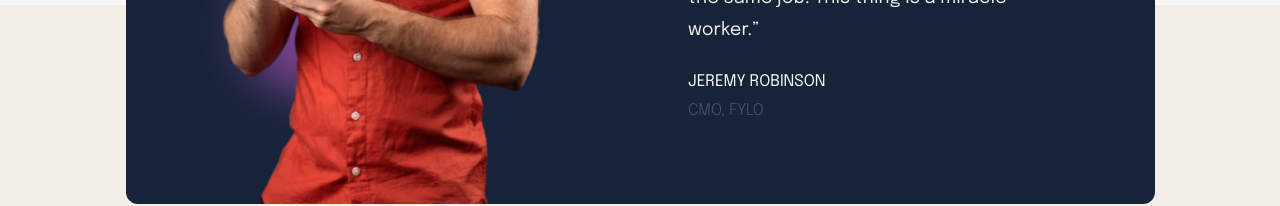
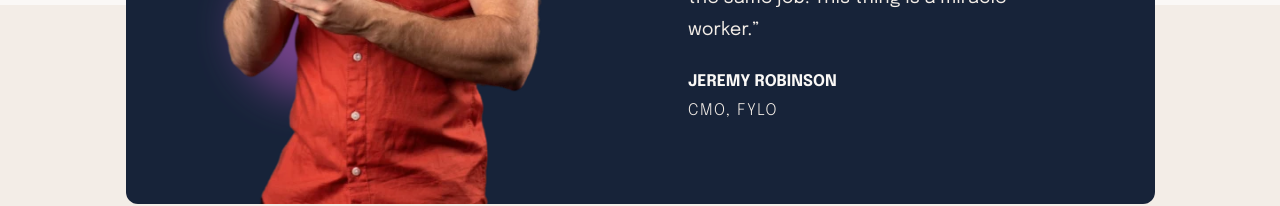
Before and after one commit to mdubelbeis/suite-landing-page, a React (Create React App) app: page / in a window 1280 px wide. Shown: the part 1195-1401 px from the top of the page. Built offline with nearby package versions, Linux system fonts and the light colour scheme.

Commit message:
corrected styling

```diff
--- a/src/components/Image.component.js
+++ b/src/components/Image.component.js
@@ -31,7 +31,7 @@ const Image = () => {
   }, [windowWidth]);
 
   return (
-    <div className="flex justify-center md:absolute px-4 md:right-4 md:top-[150px] md:-z-10 md:h-[482px] md:w-[300px] md:px-0 md:block lg:sticky lg:right-[350px]">
+    <div className="flex justify-center md:absolute px-4 md:right-4 md:top-[150px] md:-z-10 md:h-[482px] md:w-[300px] md:px-0 md:block lg:sticky lg:right-[325px]">
       <img src={image} alt="logo" />
     </div>
   );
--- a/src/components/Quote.component.js
+++ b/src/components/Quote.component.js
@@ -50,10 +50,10 @@ const Quote = () => {
         </q>
 
         <div>
-          <p className="text-light-cream mt-6 mb-1">
+          <p className="text-light-cream font-bold mt-6 mb-1">
             JEREMY ROBINSON
           </p>
-          <p className="font-dark-cream font-light text-[16px] leading-[26px] md:mb-10 ">
+          <p className="text-dark-cream font-light text-[16px] leading-[26px] tracking-widest md:mb-10 ">
             CMO, FYLO
           </p>
         </div>
```
